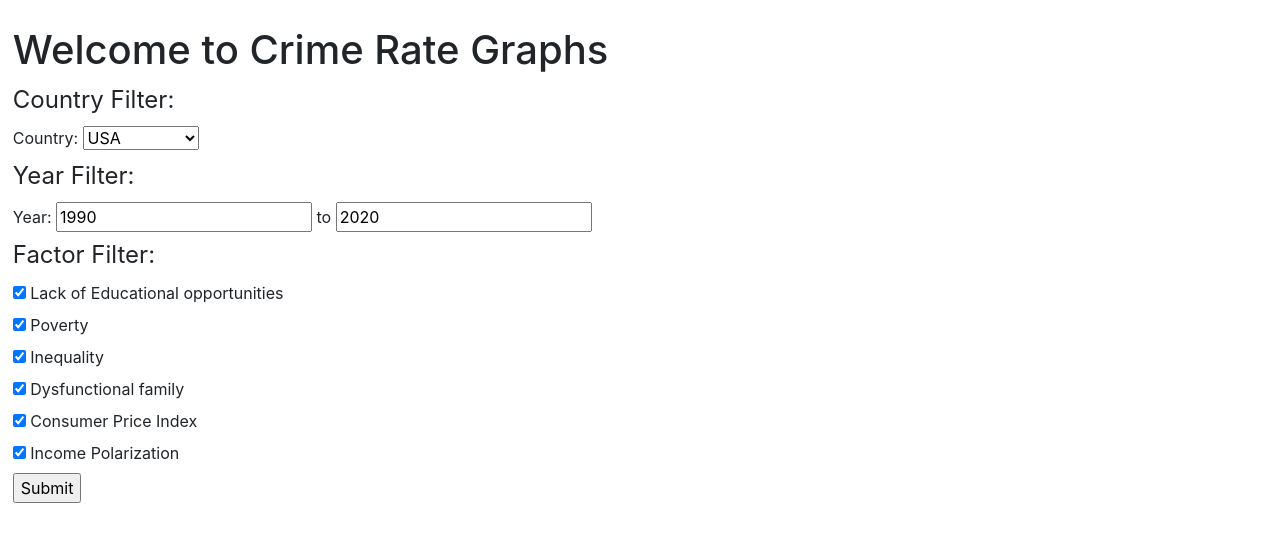
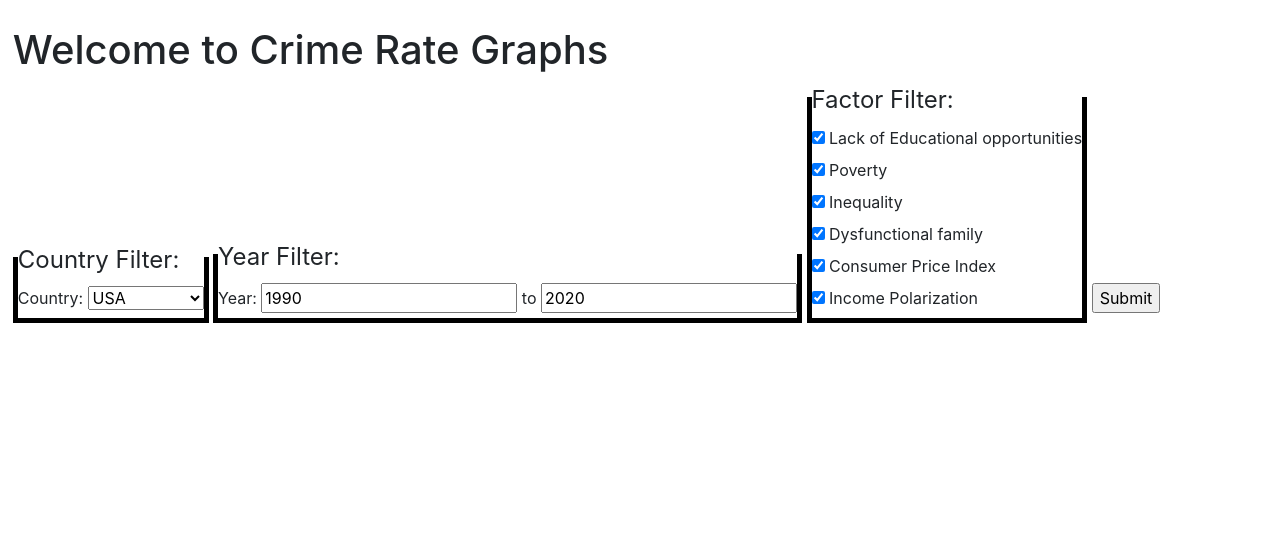
Before and after one commit to jonnnnn-c/1002_Python_Project, a Flask app: page / in a window 1280 px wide. Shown: the part 56-598 px from the top of the page. Run offline with Flask 2, Linux system fonts and the light colour scheme; some libraries are stand-ins or nearby versions.

Commit message:
Update index.html

```diff
--- a/templates/index.html
+++ b/templates/index.html
@@ -4,12 +4,15 @@
     <h1>{% block title %} Welcome to Crime Rate Graphs{% endblock %}</h1>
 
     <style>
-
+        fieldset{
+            display: inline;
+            border: 5px solid black;
+        }
     </style>
 
     <div id="filter_form">
         <form action="/filter">
-            <fieldset>
+            <fieldset id="Country_filter">
                 <legend>Country Filter:</legend>
                 <label for="Country">Country:</label>
                 <select name="Country" id="Country">
@@ -26,7 +29,7 @@
                 </select>
             </fieldset>
 
-            <fieldset>
+            <fieldset id="Year_filter">
                 <legend>Year Filter:</legend>
                 <label for="start_year">Year:</label>
                 <input type="text" id="start_year" name="start_year" value="1990">
@@ -34,7 +37,7 @@
                 <input type="text" id="end_year" name="end_year" value="2020">
             </fieldset>
 
-            <fieldset>
+            <fieldset id="Factor_filter">
                 <legend>Factor Filter:</legend>
                 <input type="checkbox" id="Educational_opportunities" name="Educational_opportunities" value="T" checked>
                 <label for="Educational_opportunities">Lack of Educational opportunities</label><br>
```
